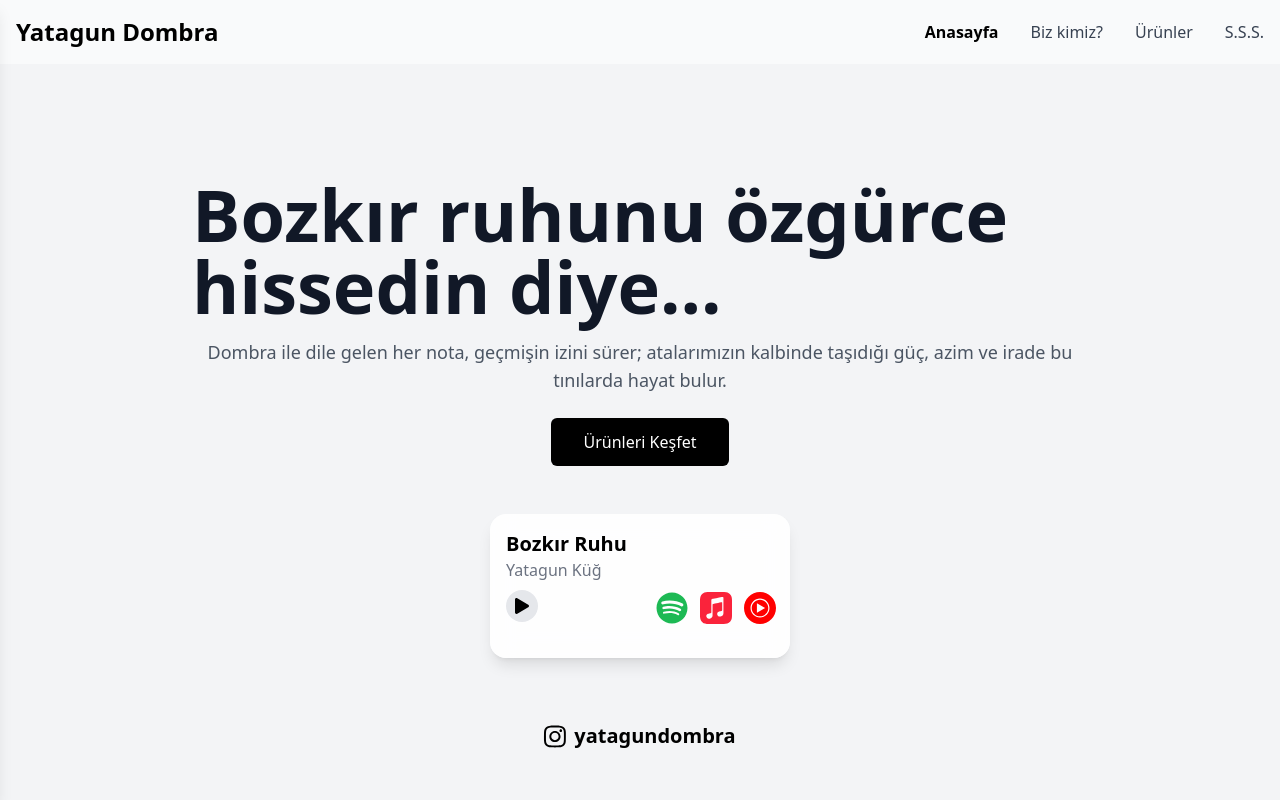
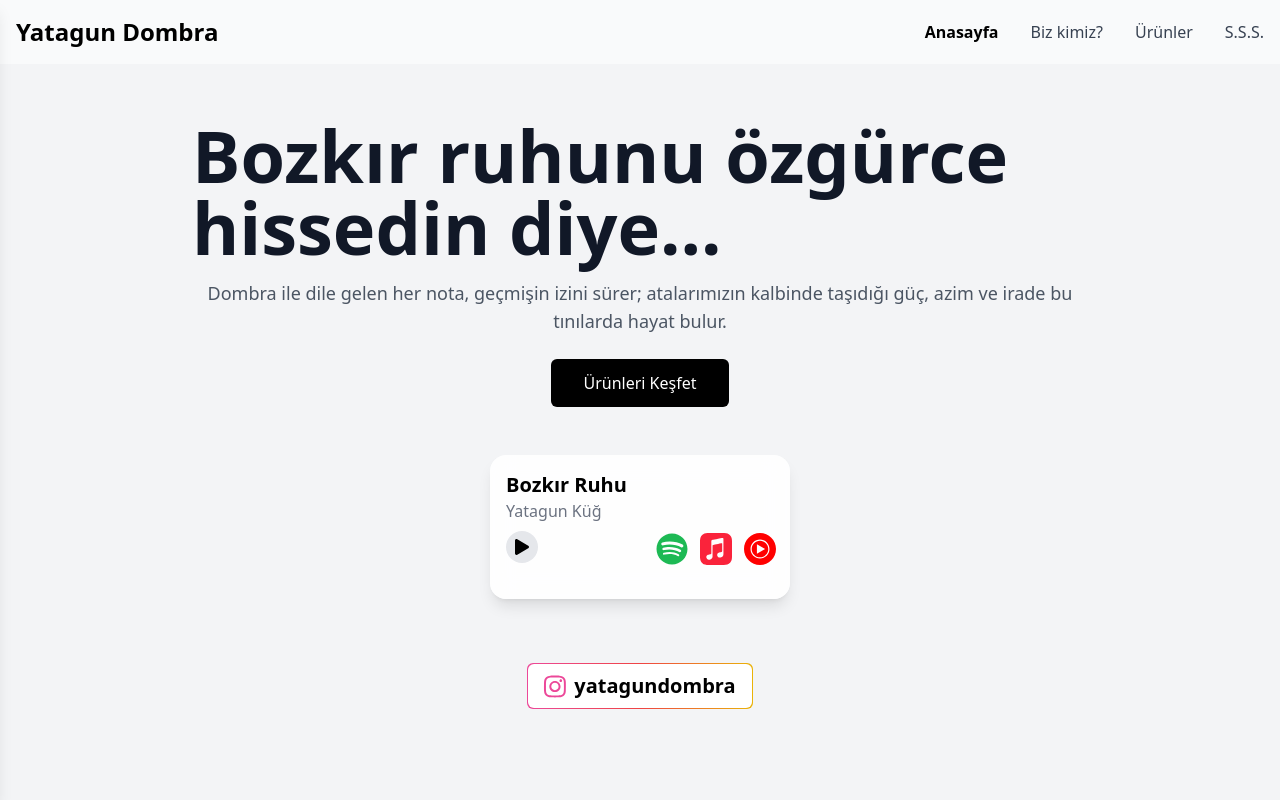
Before and after one commit to turkmuhendisi/yatagun-dombra, a React (Vite) app: page / in a window 1280 px wide. Shown: the top 800 px of the page. Built offline with nearby package versions, Linux system fonts and the light colour scheme.

Commit message:
Instagram navigation update

```diff
--- a/src/pages/home-page/section/HeroSection.tsx
+++ b/src/pages/home-page/section/HeroSection.tsx
@@ -8,7 +8,7 @@ export default function HeroSection() {
 
     return (
         <section className="bg-gray-100 min-h-screen flex flex-col items-center justify-center text-center px-4">
-            <div className="max-w-4xl">
+            <div className="max-w-4xl mt-[-100px]">
                 <h1 className="text-5xl lg:text-7xl font-bold text-gray-900 mb-4 text-left">
                     <span className="text-gray-900">Bozkır ruhunu</span> özgürce hissedin diye...
                 </h1>
@@ -32,11 +32,14 @@ export default function HeroSection() {
                 href="https://www.instagram.com/yatagundombra/"
                 target="_blank"
                 rel="noopener noreferrer"
-                className="flex items-center space-x-2 mt-8 lg:mt-16 font-semibold lg:text-xl transition"
+                className="relative flex items-center space-x-2 mt-8 lg:mt-16 font-semibold lg:text-xl transition rounded-md p-[1px] bg-gradient-to-r from-pink-500 via-red-500 to-yellow-500"
             >
-                <FontAwesomeIcon icon={faInstagram} size="lg" className="text-black" />
-                <span>yatagundombra</span>
+                <div className="flex items-center justify-center w-full h-full bg-white rounded-md px-4 py-2">
+                    <FontAwesomeIcon icon={faInstagram} size="lg" className="text-pink-500" />
+                    <span className="text-black ml-2">yatagundombra</span>
+                </div>
             </a>
+
         </section>
     );
 }
```
